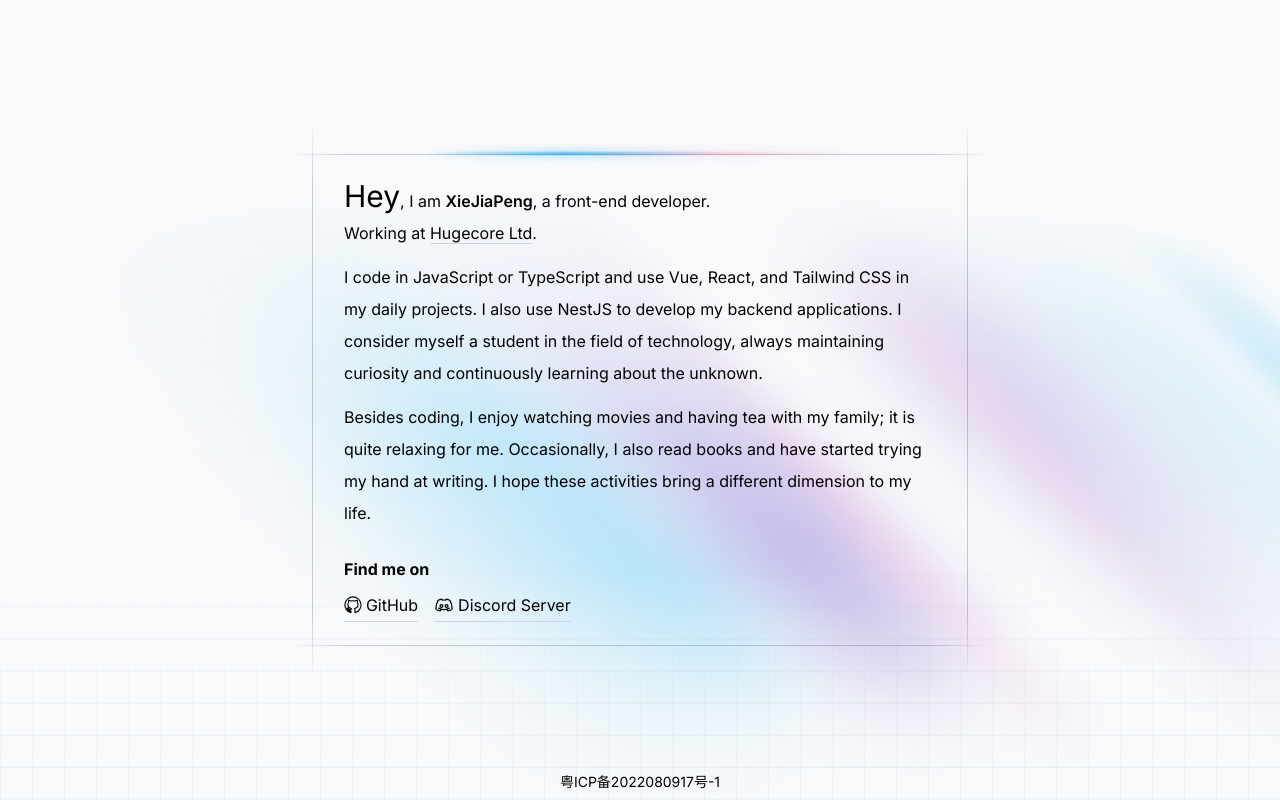
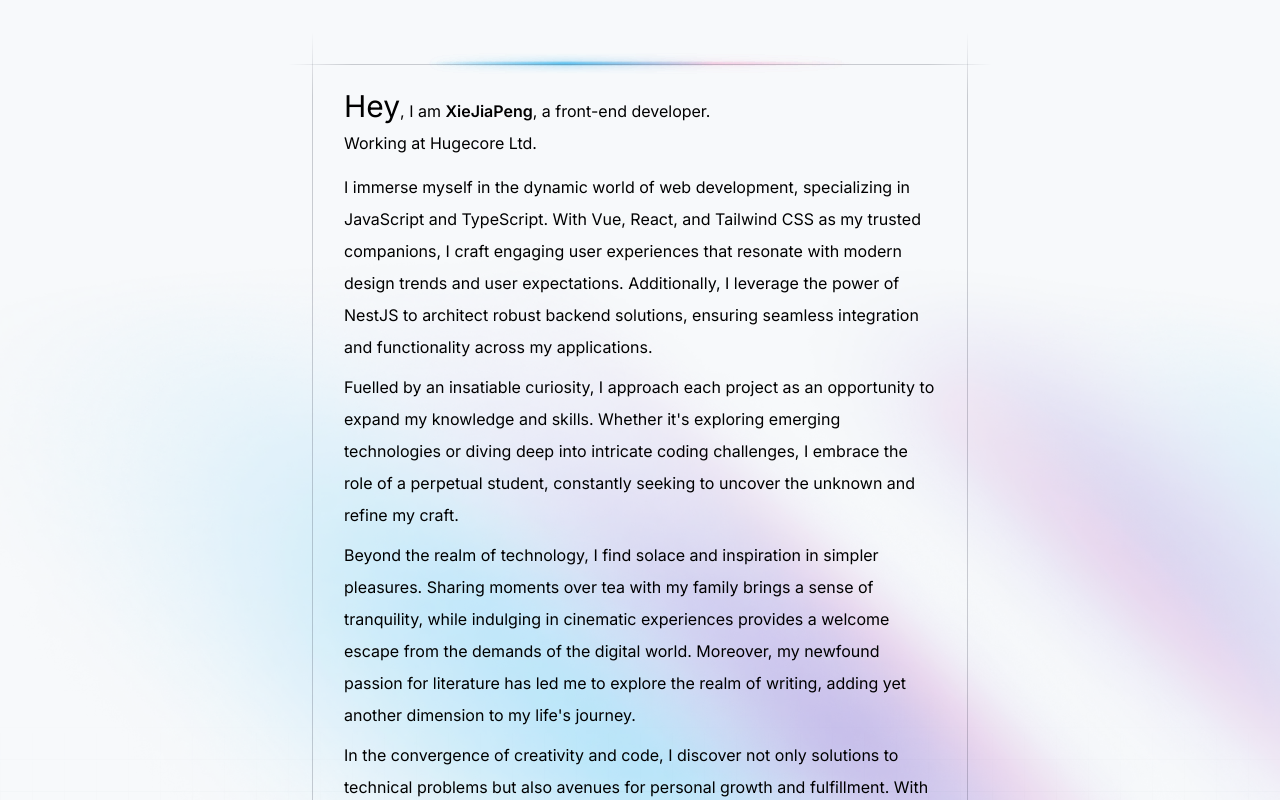
Before and after one commit to kaipat/xiejiapeng.cn, a Next.js app: page / in a window 1280 px wide. Shown: the top 800 px of the page. Built offline with nearby package versions, Linux system fonts and the light colour scheme.

Commit message:
更改不符合内容

```diff
--- a/app/page.tsx
+++ b/app/page.tsx
@@ -33,15 +33,11 @@ export default function Home() {
         <div className="p-6 leading-loose">
           <p><span className="text-3xl sm:text-xlfont-semibold">Hey</span>, I am <span
             className="font-semibold">XieJiaPeng</span>, a front-end developer.</p>
-          <p className="mb-3">Working at <a href="https://www.hugecore.net" target="_blank"
-            className="border-b border-b-slate-300 dark:border-b-slate-300/30 hover:border-b-black dark:hover:border-b-slate-300 ">Hugecore
-            Ltd</a>.</p>
-          <p className="mb-3">I code in JavaScript or TypeScript and use Vue, React, and Tailwind CSS in my daily
-            projects. I also use NestJS to develop my backend applications. I consider myself a student in the field of
-            technology, always maintaining curiosity and continuously learning about the unknown.</p>
-          <p>Besides coding, I enjoy watching movies and having tea with my family; it is quite relaxing for me.
-            Occasionally, I also read books and have started trying my hand at writing. I hope these activities bring a
-            different dimension to my life.</p>
+          <p className="mb-3">Working at Hugecore Ltd.</p>
+          <p className="mb-2">I immerse myself in the dynamic world of web development, specializing in JavaScript and TypeScript. With Vue, React, and Tailwind CSS as my trusted companions, I craft engaging user experiences that resonate with modern design trends and user expectations. Additionally, I leverage the power of NestJS to architect robust backend solutions, ensuring seamless integration and functionality across my applications.</p>
+          <p className="mb-2">Fuelled by an insatiable curiosity, I approach each project as an opportunity to expand my knowledge and skills. Whether it's exploring emerging technologies or diving deep into intricate coding challenges, I embrace the role of a perpetual student, constantly seeking to uncover the unknown and refine my craft.</p>
+          <p className="mb-2">Beyond the realm of technology, I find solace and inspiration in simpler pleasures. Sharing moments over tea with my family brings a sense of tranquility, while indulging in cinematic experiences provides a welcome escape from the demands of the digital world. Moreover, my newfound passion for literature has led me to explore the realm of writing, adding yet another dimension to my life's journey.</p>
+          <p className="mb-2">In the convergence of creativity and code, I discover not only solutions to technical problems but also avenues for personal growth and fulfillment. With each line of code written and each chapter read, I strive to weave a narrative of continuous learning and self-discovery, enriching both my professional endeavors and personal pursuits alike.</p>
           <div className="mt-6">
             <p className="font-bold mb-1">Find me on</p>
             <div className="flex items-center justify-start flex-wrap">
```
